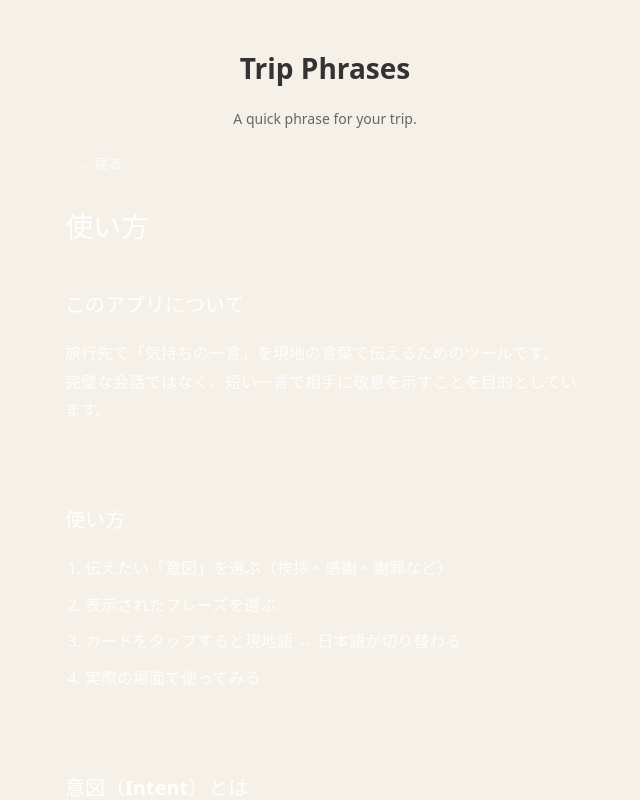
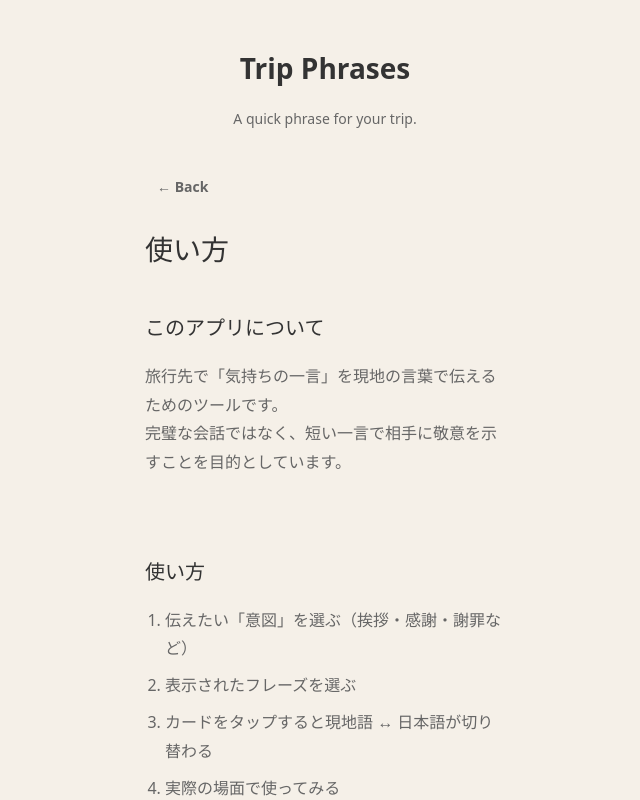
Before and after one commit to Aki-rabbit/trip_conversation_app, a React (Vite) app: page / in a window 1280 px wide. Both pictures are taken after a click on the button "使い方". Shown: the top 800 px of the page, without its empty margins (315-955 px from the left). Built offline with nearby package versions, Linux system fonts and the light colour scheme.

Commit message:
feat: changed color and refactering

```diff
--- a/src/App.tsx
+++ b/src/App.tsx
@@ -12,11 +12,41 @@ const INTENTS: {
   description: string;
   color: string;
 }[] = [
-  { key: "greeting", emoji: "😊", title: "Greeting", description: "Let's go first.", color: "#A8D5A2" },
-  { key: "thanks", emoji: "🙏", title: "Thanks", description: "Let's go first.", color: "#F5D98E" },
-  { key: "sorry", emoji: "🙇", title: "Sorry", description: "Let's give sorry.", color: "#A7C7E7" },
-  { key: "please", emoji: "🙌", title: "Please", description: "Let's give please.", color: "#FFCBA4" },
-  { key: "goodbye", emoji: "👋", title: "Goodbye", description: "Let's goodbye.", color: "#FFE5A0" },
+  {
+    key: "greeting",
+    emoji: "😊",
+    title: "Greeting",
+    description: "Let's go first.",
+    color: "#A8D5A2",
+  },
+  {
+    key: "thanks",
+    emoji: "🙏",
+    title: "Thanks",
+    description: "Let's go first.",
+    color: "#F5D98E",
+  },
+  {
+    key: "sorry",
+    emoji: "🙇",
+    title: "Sorry",
+    description: "Let's give sorry.",
+    color: "#A7C7E7",
+  },
+  {
+    key: "please",
+    emoji: "🙌",
+    title: "Please",
+    description: "Let's give please.",
+    color: "#FFCBA4",
+  },
+  {
+    key: "goodbye",
+    emoji: "👋",
+    title: "Goodbye",
+    description: "Let's goodbye.",
+    color: "#FFE5A0",
+  },
 ];
 
 type Screen =
@@ -44,7 +74,7 @@ function App() {
           <div
             style={{
               width: "100%",
-              maxWidth: 400,
+              maxWidth: 360,
               display: "flex",
               flexDirection: "column",
               gap: 12,
@@ -57,7 +87,9 @@ function App() {
                 title={intent.title}
                 description={intent.description}
                 color={intent.color}
-                onClick={() => setScreen({ name: "intent", intent: intent.key })}
+                onClick={() =>
+                  setScreen({ name: "intent", intent: intent.key })
+                }
               />
             ))}
           </div>
@@ -76,13 +108,15 @@ function App() {
         />
         <div
           style={{
-            minHeight: "calc(100vh - 64px)",
-            display: "grid",
-            placeItems: "center",
+            display: "flex",
+            justifyContent: "center",
+            padding: "24px 16px",
           }}
         >
-          <div style={{ width: "min(520px, 92vw)", display: "grid", gap: 24 }}>
-            <div style={{ color: "#fff", lineHeight: 1.8 }}>
+          <div
+            style={{ width: "100%", maxWidth: 360, display: "grid", gap: 24 }}
+          >
+            <div style={{ lineHeight: 1.8 }}>
               <div
                 style={{ display: "flex", flexDirection: "column", gap: 12 }}
               >
@@ -95,27 +129,43 @@ function App() {
                     borderRadius: 8,
                     border: "none",
                     background: "transparent",
-                    color: "#fff",
+                    color: "var(--color-text-secondary)",
                     cursor: "pointer",
                     fontSize: "14px",
                     fontWeight: 600,
-                    opacity: 0.8,
                   }}
                 >
-                  ← 戻る
+                  ← Back
                 </button>
 
-                <h1 style={{ fontSize: 28, fontWeight: 700, marginBottom: 16 }}>
+                <h1
+                  style={{
+                    fontSize: 28,
+                    fontWeight: 700,
+                    marginBottom: 16,
+                    color: "var(--color-text-primary)",
+                  }}
+                >
                   使い方
                 </h1>
 
                 <section style={{ marginBottom: 32 }}>
                   <h2
-                    style={{ fontSize: 20, fontWeight: 600, marginBottom: 12 }}
+                    style={{
+                      fontSize: 20,
+                      fontWeight: 600,
+                      marginBottom: 12,
+                      color: "var(--color-text-primary)",
+                    }}
                   >
                     このアプリについて
                   </h2>
-                  <p style={{ fontSize: 16, opacity: 0.9 }}>
+                  <p
+                    style={{
+                      fontSize: 16,
+                      color: "var(--color-text-secondary)",
+                    }}
+                  >
                     旅行先で「気持ちの一言」を現地の言葉で伝えるためのツールです。
                     <br />
                     完璧な会話ではなく、短い一言で相手に敬意を示すことを目的としています。
@@ -124,11 +174,22 @@ function App() {
 
                 <section style={{ marginBottom: 32 }}>
                   <h2
-                    style={{ fontSize: 20, fontWeight: 600, marginBottom: 12 }}
+                    style={{
+                      fontSize: 20,
+                      fontWeight: 600,
+                      marginBottom: 12,
+                      color: "var(--color-text-primary)",
+                    }}
                   >
                     使い方
                   </h2>
-                  <ol style={{ fontSize: 16, opacity: 0.9, paddingLeft: 20 }}>
+                  <ol
+                    style={{
+                      fontSize: 16,
+                      color: "var(--color-text-secondary)",
+                      paddingLeft: 20,
+                    }}
+                  >
                     <li style={{ marginBottom: 8 }}>
                       伝えたい「意図」を選ぶ（挨拶・感謝・謝罪など）
                     </li>
@@ -144,11 +205,21 @@ function App() {
 
                 <section>
                   <h2
-                    style={{ fontSize: 20, fontWeight: 600, marginBottom: 12 }}
+                    style={{
+                      fontSize: 20,
+                      fontWeight: 600,
+                      marginBottom: 12,
+                      color: "var(--color-text-primary)",
+                    }}
                   >
                     意図（Intent）とは
                   </h2>
-                  <p style={{ fontSize: 16, opacity: 0.9 }}>
+                  <p
+                    style={{
+                      fontSize: 16,
+                      color: "var(--color-text-secondary)",
+                    }}
+                  >
                     場所ではなく「何を伝えたいか」でフレーズを分類しています。
                     <br />
                     「感謝」は、レストランでもホテルでも同じ言葉を使えます。
@@ -174,12 +245,12 @@ function App() {
       />
       <div
         style={{
-          minHeight: "calc(100vh - 64px)",
-          display: "grid",
-          placeItems: "center",
+          display: "flex",
+          justifyContent: "center",
+          padding: "24px 16px",
         }}
       >
-        <div style={{ width: "min(520px, 92vw)", display: "grid", gap: 16 }}>
+        <div style={{ width: "100%", maxWidth: 360, display: "grid", gap: 12 }}>
           <button
             type="button"
             onClick={() => setScreen({ name: "intentSelect" })}
@@ -187,10 +258,11 @@ function App() {
               justifySelf: "start",
               padding: "10px 12px",
               borderRadius: 10,
-              border: "1px solid rgba(255,255,255,0.2)",
-              background: "rgba(255,255,255,0.08)",
-              color: "#fff",
+              border: "none",
+              background: "transparent",
+              color: "var(--color-text-secondary)",
               cursor: "pointer",
+              fontWeight: 600,
             }}
           >
             ← Back
@@ -205,7 +277,9 @@ function App() {
               />
             ))
           ) : (
-            <div style={{ color: "#fff" }}>no phrases</div>
+            <div style={{ color: "var(--color-text-secondary)" }}>
+              no phrases
+            </div>
           )}
         </div>
       </div>
--- a/src/PhraseCard.tsx
+++ b/src/PhraseCard.tsx
@@ -16,30 +16,35 @@ export function PhraseCard({ localPhrase, nativePhrase }: PhraseCardProps) {
       type="button"
       onClick={() => setIsFlipped((prev) => !prev)}
       style={{
-        width: "min(520px, 92vw)",
-        padding: "28px 24px",
-        borderRadius: 18,
-        border: "1px solid rgba(0,0,0,0.1)",
+        width: "100%",
+        padding: "20px",
+        borderRadius: 16,
+        border: "none",
         background: "#fff",
-        color: "#111",
+        color: "var(--color-text-primary)",
         cursor: "pointer",
         textAlign: "center",
+        boxShadow: "0 2px 8px rgba(0,0,0,0.04)",
       }}
     >
       <div
         style={{
-          fontSize: 44,
+          fontSize: 28,
           fontWeight: 700,
-          lineHeight: 1.1,
-          display: "-webkit-box",
-          WebkitLineClamp: 2,
-          WebkitBoxOrient: "vertical",
-          overflow: "hidden",
+          lineHeight: 1.2,
         }}
       >
         {mainText}
       </div>
-      <div style={{ marginTop: 14, fontSize: 16, opacity: 0.7 }}>{subText}</div>
+      <div
+        style={{
+          marginTop: 8,
+          fontSize: 14,
+          color: "var(--color-text-muted)",
+        }}
+      >
+        {subText}
+      </div>
     </button>
   );
 }
--- a/src/index.css
+++ b/src/index.css
@@ -1,11 +1,18 @@
 :root {
+  /* カラー変数 */
+  --color-text-primary: #333;
+  --color-text-secondary: #666;
+  --color-text-muted: #888;
+  --color-background: #F5F0E8;
+  --color-card-background: #fff;
+
   font-family: system-ui, Avenir, Helvetica, Arial, sans-serif;
   line-height: 1.5;
   font-weight: 400;
 
   color-scheme: light;
-  color: #213547;
-  background-color: #F5F0E8;
+  color: var(--color-text-primary);
+  background-color: var(--color-background);
 
   font-synthesis: none;
   text-rendering: optimizeLegibility;
```
